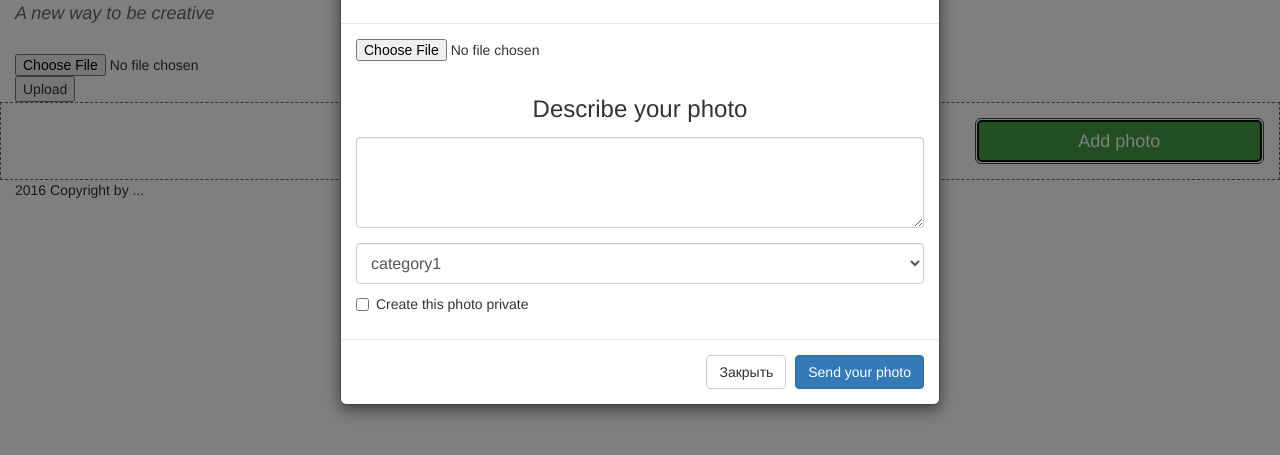
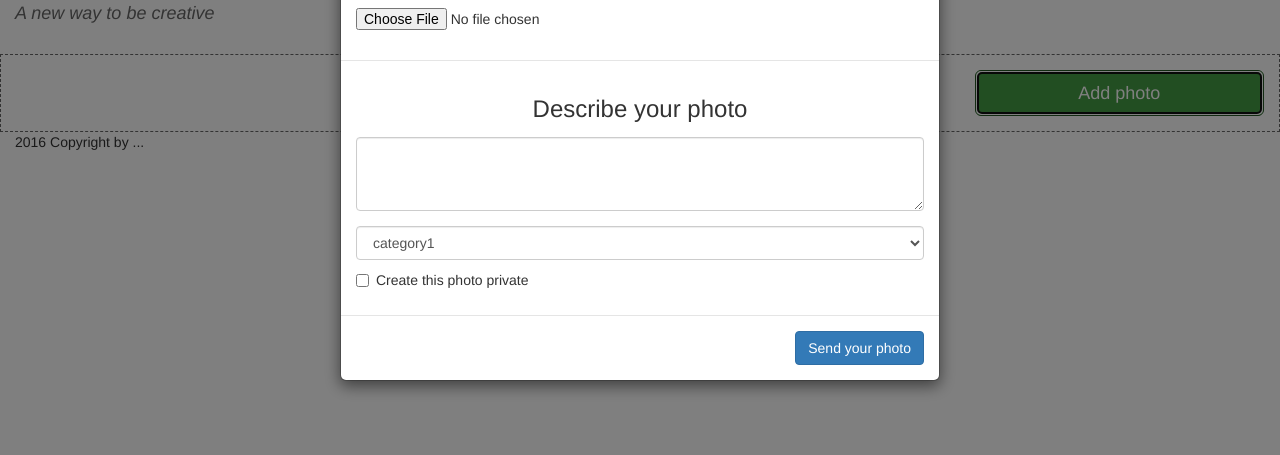
Before and after one commit to oleksandrbabenko007/PhotoBox, a website: page userpage.html in a window 1280 px wide. Both pictures are taken after a click on the button "Add photo". Shown: the part 101-556 px from the top of the page. Drawn offline with nearby package versions, Linux system fonts and the light colour scheme; no server answers.

Commit message:
local changes

```diff
--- a/userpage.html
+++ b/userpage.html
@@ -24,10 +24,6 @@
             </div>
         </header>
 
-<form name="uploader" action="/fileupload" method="post" enctype="multipart/form-data">
-    <input type="file" name="file" id="file">
-    <input type="submit" value="Upload">
-    </form>
         <div class="content-wrapper">
 
             <div class="row top-user-info">
@@ -59,17 +55,17 @@
     </div>   <!-- container-fluid -->
 
 
-<form class="form-signin" action="/modalWindow" method="POST">
+    <form name="uploader" action="/fileupload" method="post" enctype="multipart/form-data">
         <div class="modal fade" id="modal">
             <div class="modal-dialog">
                 <div class="modal-content">
                     <div class="modal-header center-text">
                         <h2>Uploaded new photo</h2>
+                        <div class="form-group">
+                        	<input type="file" name="file" id="file" required="" >
+                        </div>
                     </div>
                     <div class="modal-body">
-                    <div class="form-group">
-                        <input type="file" name="inputFile">
-                    </div>
                         <div class = "form-group center-text" >
                             <label for="namephoto" ><h3>Describe your photo</h3></label>
                             <textarea class="form-control" rows="3" name="fotoDescribe" ></textarea>
@@ -89,13 +85,14 @@
                         </div>
                     </div>
                     <div class="modal-footer">
-                    <button class="btn btn-default" type="button" data-dismiss="modal">Закрыть</button>
-                    <button id="closemodal" type="submit" class="btn btn-primary" >Send your photo</button>
+                        <button type="submit" class="btn btn-primary" >Send your photo</button>
                     </div>
+
                 </div>
             </div>
         </div>
     </form>
+
 
     <script src="https://ajax.googleapis.com/ajax/libs/jquery/1.12.0/jquery.min.js"></script>
     <script src="http://maxcdn.bootstrapcdn.com/bootstrap/3.3.6/js/bootstrap.min.js"></script>
```
Also changed, not shown: server.js (+15 -7 lines). Lines whose indentation alone changed are shown as unchanged.
